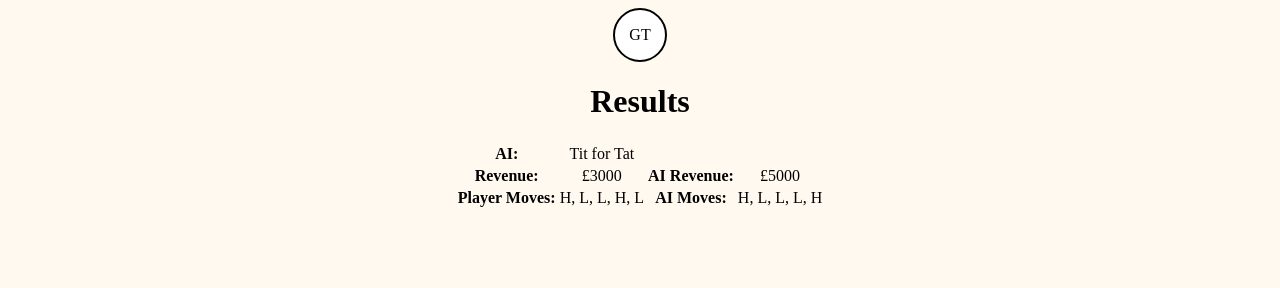
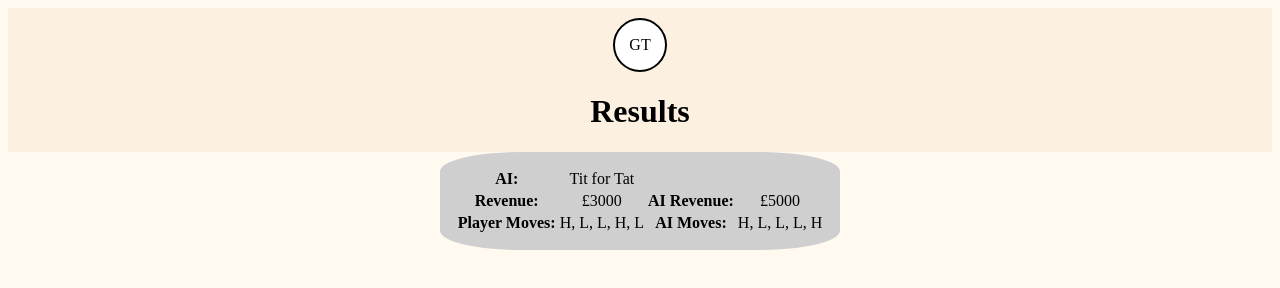
Before and after one commit to aslaterm32/lap-1-project-game-theory, a website: page frontend/assets/results.html in a window 1280 px wide. Drawn offline with Linux system fonts and the light colour scheme.

Commit message:
final commit 31/07)

```diff
--- a/frontend/assets/styles.css
+++ b/frontend/assets/styles.css
@@ -29,7 +29,8 @@ header {                        /* entire header is flex col with */
     justify-content: center;
     align-items: center;
     height: auto;
-    background-color: ;
+    background-color: #fcf1e1;
+    padding-top: 10px;
 }
 
 #logo-results {
@@ -40,3 +41,9 @@ header {                        /* entire header is flex col with */
     border-radius: 50%;
     border: 2px solid black;
 }
+
+.results-table {
+    background-color: rgb(207, 207, 207);
+    padding: 15px;
+    border-radius: 20%;
+}
```
